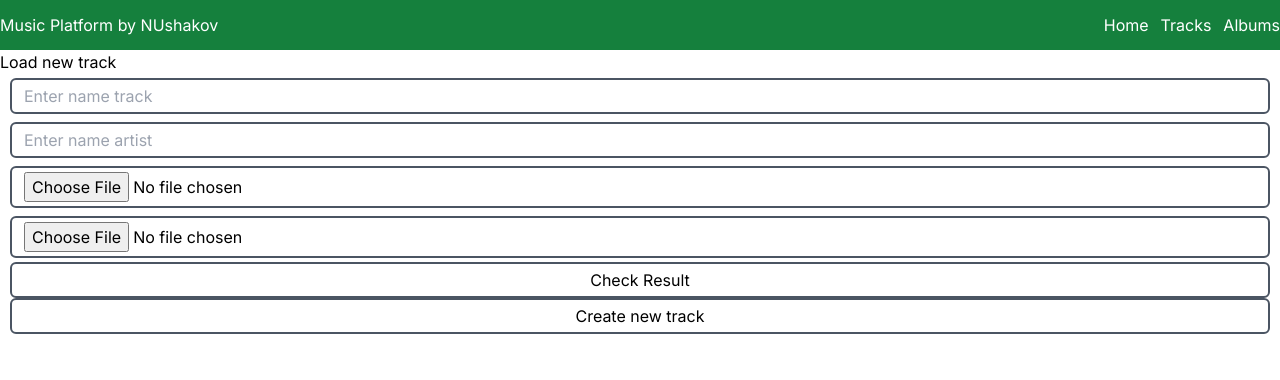
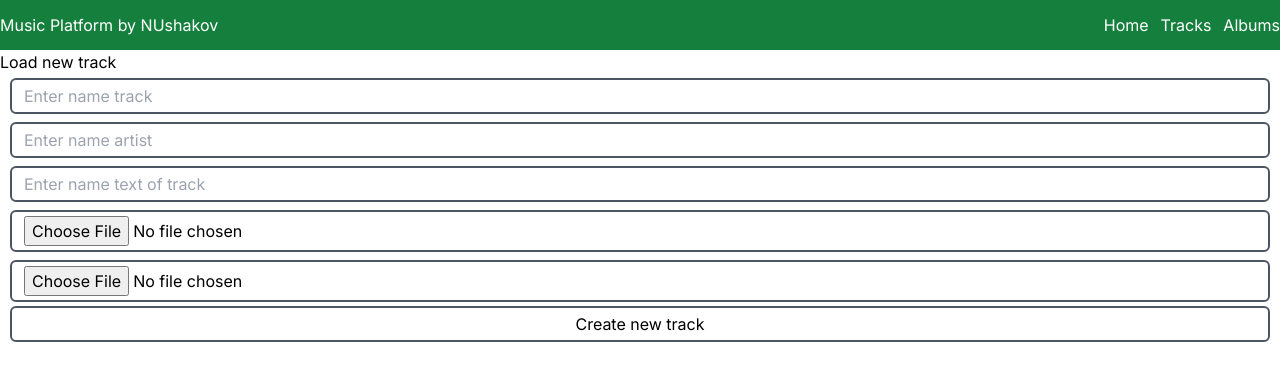
Before and after one commit to foreverflyyy/next-clone-spotify, a Next.js app in the folder client/: page /track/load in a window 1280 px wide. Shown: the top 380 px of the page. Built offline with nearby package versions, Linux system fonts and the light colour scheme.

Commit message:
front: add functional create new track

```diff
--- a/client/src/app/api/track/create/route.ts
+++ /dev/null
@@ -1,21 +0,0 @@
-import axios from "axios";
-import {ITrack} from "@/models/track";
-
-export async function POST(req: Request, res: Response) {
-    try {
-        const track = await req.json();
-
-        const newTrack: ITrack = {
-            ...track,
-            listeners: 0
-        }
-
-        console.log(newTrack)
-
-        //await axios.post(`${process.env.SERVER_PATH}/track`, { newTrack })
-
-        return new Response("Create successfully!");
-    } catch(err) {
-        return new Response("Invalid Request by request Create Track", {status: 400});
-    }
-}
--- a/client/src/components/LoadTrackForm.tsx
+++ b/client/src/components/LoadTrackForm.tsx
@@ -5,64 +5,56 @@ import MyButton from "@/components/UI/MyButton";
 import styles from "@/styles/global.module.scss"
 import axios from "axios";
 import FileUpload from "@/components/FileUpload";
-import {ITrack} from "@/models/track";
-import FormData from "form-data";
+import {useInput} from "@/hooks/useInput";
+import {useRouter} from "next/navigation";
 
 const LoadTrackForm = () => {
 
-    const [name, setName] = useState("");
-    const [artist, setArtist] = useState("");
+    const router = useRouter();
 
-    const [picture, setPicture] = useState(null);
-    const [audio, setAudio] = useState(null);
+    const name = useInput("");
+    const artist = useInput("");
+    const text = useInput("");
+
+    const [picture, setPicture] = useState<any>(null);
+    const [audio, setAudio] = useState<any>(null);
 
     const loadNewTrack = async (e: React.MouseEvent<HTMLButtonElement>) => {
         e.preventDefault();
 
-        /*const formData = new FormData();
+        const formData = new FormData();
+        formData.append("name", name.value);
+        formData.append("artist", artist.value);
+        formData.append("text", text.value);
+        formData.append("picture", picture);
+        formData.append("audio", audio);
 
-        formData.append()*/
-
-        const track: ITrack = {
-            name,
-            artist,
-            text: "",
-            picture,
-            audio
-        }
-
-        await axios.post('../api/track/create', track);
-        console.log("Successfully create!")
-    }
-
-    const check = (e: any) => {
-        e.preventDefault();
-        console.log(picture)
-        console.log(audio)
+        await axios.post('http://localhost:5000/track', formData)
+            .then(() => router.push('/track'))
+            .catch(e => console.log(e));
     }
 
     return (
         <form
             className={styles.form}
-            //onSubmit={loadNewTrack}
         >
             <MyInput
                 type="text"
                 placeholder={"Enter name track"}
-                value={name}
-                onChange={e => setName(e.target.value)}
+                {...name}
             />
             <MyInput
                 type="text"
                 placeholder={"Enter name artist"}
-                value={artist}
-                onChange={e => setArtist(e.target.value)}
+                {...artist}
+            />
+            <MyInput
+                type="text"
+                placeholder={"Enter name text of track"}
+                {...text}
             />
             <FileUpload setFile={setPicture} accept={"image/*"}/>
             <FileUpload setFile={setAudio} accept={"audio/*"}/>
-            <MyButton
-                onClick={e => check(e)}
-            >Check Result</MyButton>
             <MyButton
                 onClick={e => loadNewTrack(e)}
             >
--- /dev/null
+++ b/client/src/hooks/useInput.ts
@@ -0,0 +1,15 @@
+import React, {useState} from "react";
+
+export const useInput = (initialState: any) => {
+
+    const [value, setValue] = useState(initialState);
+
+    const onChange = (e: React.ChangeEvent<HTMLInputElement>) => {
+        setValue(e.target.value);
+    }
+
+    return {
+        value,
+        onChange
+    };
+};
```
